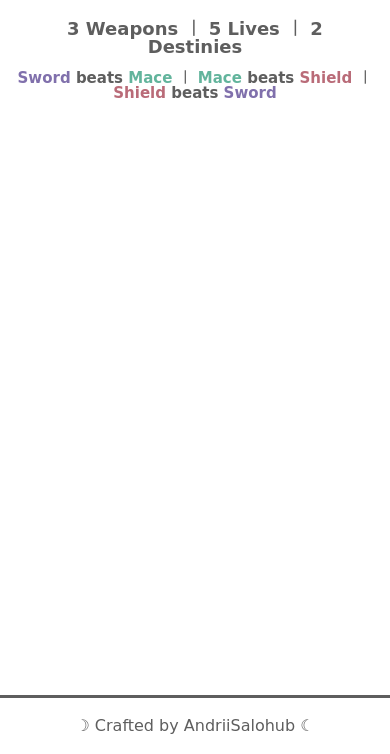
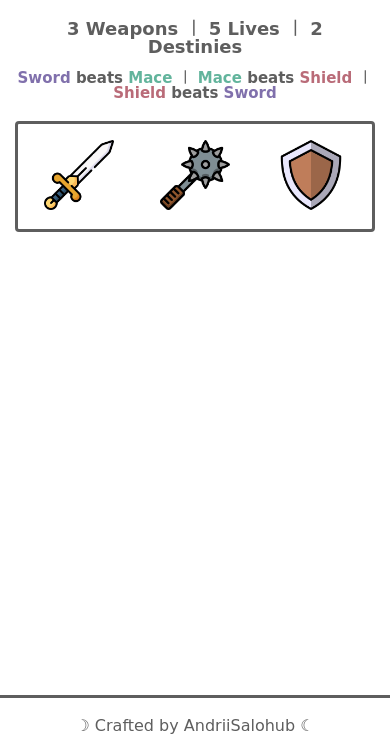
Before and after one commit to AndriiSalohub/sword-mace-shield, a plain HTML site: page index.html in a window 390 px wide. Shown: the part 90-844 px from the top of the page. Drawn offline with Linux system fonts and the light colour scheme; a web font is replaced by a local one.

Commit message:
Added move options list, applied styles for responsiveness, and adjusted padding in game-interface

```diff
--- a/css/style.css
+++ b/css/style.css
@@ -57,13 +57,50 @@ body {
 }
 
 .game-interface {
-    padding: 0px 200px;
+    margin: 0 auto;
+    padding: 0px 15px;
+    max-width: 800px;
 }
 
 .game-interface__title {
     text-align: center;
     font-size: 25px;
     font-weight: 600;
+}
+
+.game-interface__user-moves {
+    display: flex;
+    justify-content: space-between;
+    margin-top: 20px;
+    border: 3px solid var(--border-color);
+    border-radius: 4px;
+    padding: 35px 75px;
+}
+
+.game-interface__user-move button {
+    background-color: transparent;
+    border: none;
+    outline: none;
+    cursor: pointer;
+    transition: scale 0.3s ease-in-out;
+}
+
+.game-interface__user-move button:hover {
+    background-color: transparent;
+    border: none;
+    outline: none;
+    cursor: pointer;
+    scale: 1.1;
+    transition: scale 0.3s ease-in-out;
+}
+
+.game-interface__user-move button:last-child {
+    margin-right: 0;
+}
+
+.game-interface__user-move-img {
+    width: 100px;
+    height: auto;
 }
 
 .footer {
@@ -86,6 +123,15 @@ body {
     .game-interface__title {
         font-size: 20px;
     }
+
+    .game-interface__user-moves {
+        padding: 30px 65px;
+    }
+
+    .game-interface__user-move-img {
+        width: 80px;
+        height: auto;
+    }
 }
 
 @media (max-width: 768px) {
@@ -103,12 +149,12 @@ body {
         margin-top: 30px;
     }
 
-    .game-interface {
-        padding: 0px 25px;
+    .game-interface__title {
+        font-size: 18px;
     }
 
-    .game-interface__title {
-        font-size: 18px;
+    .game-interface__user-moves {
+        padding: 15px 40px;
     }
 }
 
@@ -122,12 +168,17 @@ body {
         margin-top: 25px;
     }
 
-    .game-interface {
-        padding: 0px 5px;
+    .game-interface__title {
+        font-size: 15px;
     }
 
-    .game-interface__title {
-        font-size: 15px;
+    .game-interface__user-move-img {
+        width: 70px;
+        height: auto;
+    }
+
+    .game-interface__user-moves {
+        padding: 15px 20px;
     }
 }
 
@@ -147,4 +198,9 @@ body {
     .game-interface__title {
         font-size: 13px;
     }
+
+    .game-interface__user-move-img {
+        width: 65px;
+        height: auto;
+    }
 }
--- a/index.html
+++ b/index.html
@@ -37,6 +37,36 @@
                     >Sword</span
                 >
             </h3>
+
+            <ul class="game-interface__user-moves">
+                <li class="game-interface__user-move" id="sword">
+                    <button type="button">
+                        <img
+                            src="images/sword.png"
+                            alt="sword"
+                            class="game-interface__user-move-img"
+                        />
+                    </button>
+                </li>
+                <li class="game-interface__user-move" id="mace">
+                    <button type="button">
+                        <img
+                            src="images/mace.png"
+                            alt="mace"
+                            class="game-interface__user-move-img"
+                        />
+                    </button>
+                </li>
+                <li class="game-interface__user-move" id="shield">
+                    <button type="button">
+                        <img
+                            src="images/shield.png"
+                            alt="shield"
+                            class="game-interface__user-move-img"
+                        />
+                    </button>
+                </li>
+            </ul>
         </main>
         <footer class="footer">☽ Crafted by AndriiSalohub ☾</footer>
         <script src="js/app.js"></script>
```
Also changed, not shown: images/mace.png (added), images/shield.png (added), images/sword.png (added).
